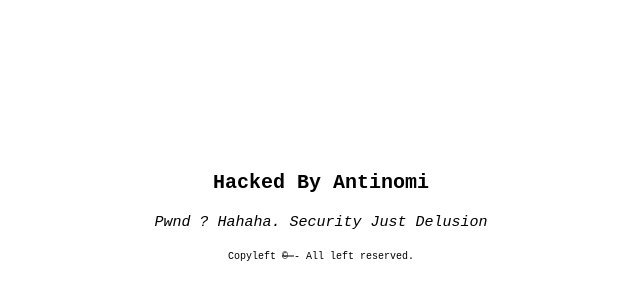
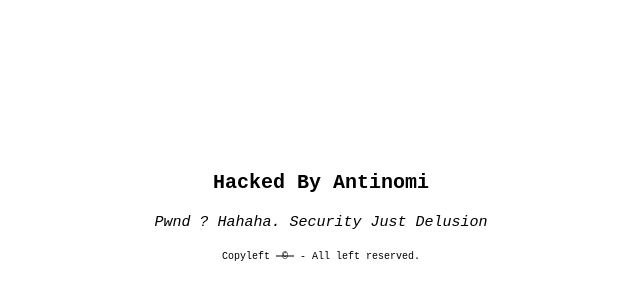
Before and after one commit to DenyHaruno/p-ngehek1, a plain HTML site: page index.html in a window 1280 px wide. Shown: the part 184-484 px from the top of the page, 319-959 px from the left. Drawn offline with Linux system fonts and the light colour scheme.

Commit message:
Update index.html

```diff
--- a/index.html
+++ b/index.html
@@ -34,7 +34,7 @@
 
 
         <div style="text-align: center; font-size: 10px; color: black;">
-            Copyleft <s> &copy; </s> - All left reserved.
+            Copyleft <s>&nbsp;&copy;&nbsp;</s> - All left reserved.
         </div>
 
     </div>
```
